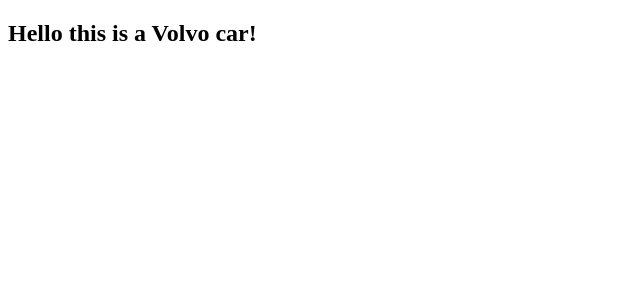
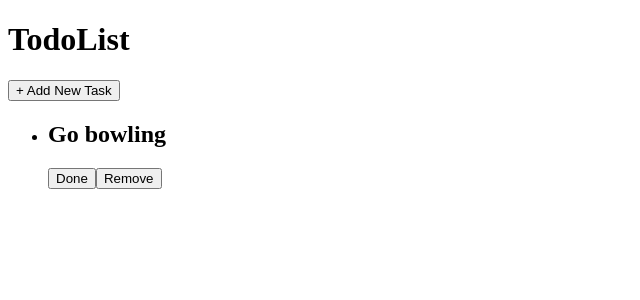
Before and after one commit to JensJohansson98/Thesis-CRA, a React (Create React App) app: page / in a window 1280 px wide. Shown: the top 300 px of the page, without its empty margins (0-640 px from the left). Built offline with nearby package versions, Linux system fonts and the light colour scheme.

Commit message:
Added some Todo

```diff
--- a/package.json
+++ b/package.json
@@ -4,6 +4,7 @@
   "version": "0.1.0",
   "private": true,
   "dependencies": {
+    "@material-ui/core": "^4.11.3",
     "@testing-library/jest-dom": "^5.11.10",
     "@testing-library/react": "^11.2.6",
     "@testing-library/user-event": "^12.8.3",
--- a/public/index.html
+++ b/public/index.html
@@ -6,8 +6,9 @@
     <title>React App</title>
   </head>
   <body>
-
+    <div id="head"></div>
     <div id="root"></div>
+    <div id="newTodo"></div>
 
   </body>
 </html>
--- a/src/App.js
+++ b/src/App.js
@@ -1,9 +1,14 @@
 import React from "react";
+import './App.css';
 
-class Car extends React.Component{
-    render(){
-      return <h2> Hello this is a {this.props.brand} car! </h2>;
-    }
+ function App (){
+    return(
+      <div className ="App">
+        <div className= "App-Header">
+        <h1> Hello React! </h1>
+        </div>
+      </div>
+    );
   }
 
-  export default Car;
+  export default App;
--- /dev/null
+++ b/src/components/AddTodoWindow.js
@@ -0,0 +1,38 @@
+import React from "react";
+import reactDom from "react-dom";
+
+const AddTodoStyle = {
+  position: 'fixed',
+  top: '50%',
+  left: '50%',
+  transform: 'translate(-50%, -50%)',
+  backgroundColor: '#FFF',
+  padding: '50px',
+  zIndex: 1000
+
+}
+
+const Overlay ={
+  position: 'fixed',
+  top: 0,
+  left: 0,
+  right: 0,
+  bottom: 0,
+  backgroundColor: 'rgba(0, 0, 0, .7)',
+  zIndex: 1000
+}
+
+export default function AddTodoWindow({ open,children, onClose }) {
+  if (!open) return null
+  return reactDom.createPortal(
+    <>
+      <div style={Overlay}>
+        <div style={AddTodoStyle}>
+          {children}
+          <button onClick={onClose}>Close</button>
+        </div>
+      </div>
+    </>,
+    document.getElementById('newTodo')
+  )
+}
--- /dev/null
+++ b/src/components/TodoForm.js
@@ -0,0 +1,26 @@
+import React from "react";
+
+export default class TodoForm extends React.Component {
+    constructor(props){
+        super(props);
+        this.onClickSubmit = this.onClickSubmit.bind(this);
+    }
+
+    onClickSubmit(){
+
+    }
+
+  render() {
+    return (
+        <div className="TodoForm">
+            <form>
+                <label>
+                    Description:
+                <input type="text" name="name" />
+                </label>
+                <input type="submit" value="Submit" />
+            </form>
+        </div>
+    )
+  }
+}
--- /dev/null
+++ b/src/components/TodoList.js
@@ -0,0 +1,27 @@
+import React from "react";
+import TodoListItem from "./TodoListItem"
+import AddTodoWindow from "./AddTodoWindow"
+import TodoForm from "./TodoForm"
+import { useState } from "react";
+
+
+
+
+ export default function TodoList (){
+    const [isOpen, setIsOpen] = useState(false)
+    return(
+        <div className="TodoListMain">
+            <h1>TodoList</h1>
+
+            <button onClick={() => setIsOpen(true)}>+ Add New Task</button>
+            <AddTodoWindow open={isOpen} onClose={() => setIsOpen(false)}>
+                <TodoForm/>
+            </AddTodoWindow>
+        <ul>
+            <TodoListItem name="Go bowling"/>
+
+        </ul>
+        </div>
+
+    );
+ }
--- /dev/null
+++ b/src/components/TodoListItem.js
@@ -0,0 +1,32 @@
+import React from "react";
+
+
+export default class TodoListItem extends React.Component{
+
+    constructor(props) {
+        super(props);
+        this.onClickRemove = this.onClickRemove.bind(this);
+        this.onClickDone = this.onClickDone.bind(this);
+      }
+
+      onClickRemove(){
+
+      }
+
+      onClickDone(){
+
+      }
+
+     render(){
+         return(
+             <div className="TodoListItem">
+                 <li>
+                    <h2>{this.props.name}</h2>
+                    <button onClick ={this.onClickDone}> Done</button>
+                    <button onClick={this.onClickRemove}>Remove</button>
+                 </li>
+             </div>
+
+         );
+     }
+ }
--- a/src/index.js
+++ b/src/index.js
@@ -1,8 +1,5 @@
-import React from 'react';
 import reactDom from 'react-dom';
-import Car from "./app.js"
+import App from "./app.js"
+import TodoList from "./components/TodoList"
 
-
-const myElement = <Car brand="Volvo" />
-
-reactDom.render(myElement, document.getElementById("root"));
+reactDom.render(<TodoList/>, document.getElementById("root"));
```
Also changed, not shown: src/App.css (added), src/Index.css (added), 1 other file (tests, documents, lock files or other folders).
